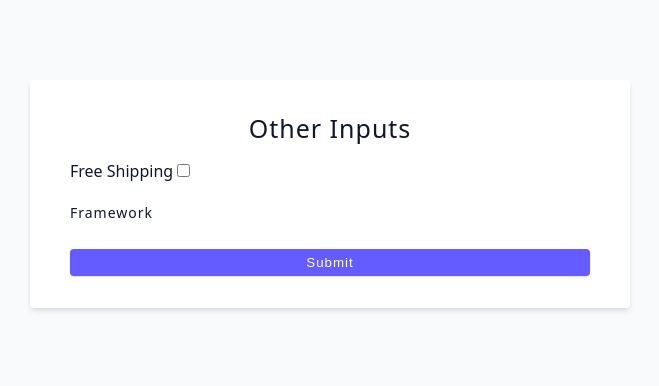
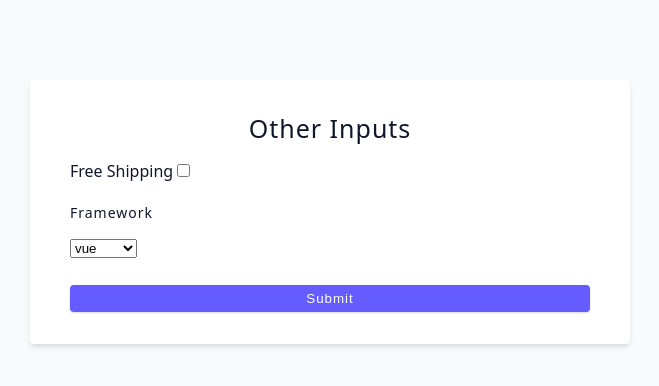
Before and after one commit to vinothsmart/react18, a React (Vite) app: page / in a window 1280 px wide. Shown: the top 386 px of the page, without its empty margins (310-969 px from the left). Built offline with nearby package versions, Linux system fonts and the light colour scheme.

Commit message:
dropdown

```diff
--- a/src/tutorial/06-forms/starter/04-other-inputs.jsx
+++ b/src/tutorial/06-forms/starter/04-other-inputs.jsx
@@ -2,10 +2,18 @@ import { useCallback, useState } from 'react';
 const frameworks = ['react', 'angular', 'vue', 'svelte'];
 const OtherInputs = () => {
   const [shipping, setShipping] = useState(false);
+  const [framework, setFramework] = useState('vue');
+
   const handleShipping = useCallback((e) => {
     console.log(e.target.checked);
     setShipping(e.target.checked);
   }, []);
+
+  const handleFramework = useCallback((e) => {
+    console.log(e.target.value);
+    setFramework(e.target.value);
+  }, []);
+
   return (
     <div>
       <form className='form'>
@@ -24,6 +32,21 @@ const OtherInputs = () => {
           <label htmlFor='framework' className='form-label'>
             Framework
           </label>
+          <select
+            id='framework'
+            className='form-control'
+            value={framework}
+            onChange={handleFramework}
+            name='framework'
+          >
+            {frameworks.map((framework) => {
+              return (
+                <option key={framework} value={framework}>
+                  {framework}
+                </option>
+              );
+            })}
+          </select>
         </div>
         <button type='submit' className='btn btn-block'>
           submit
```
